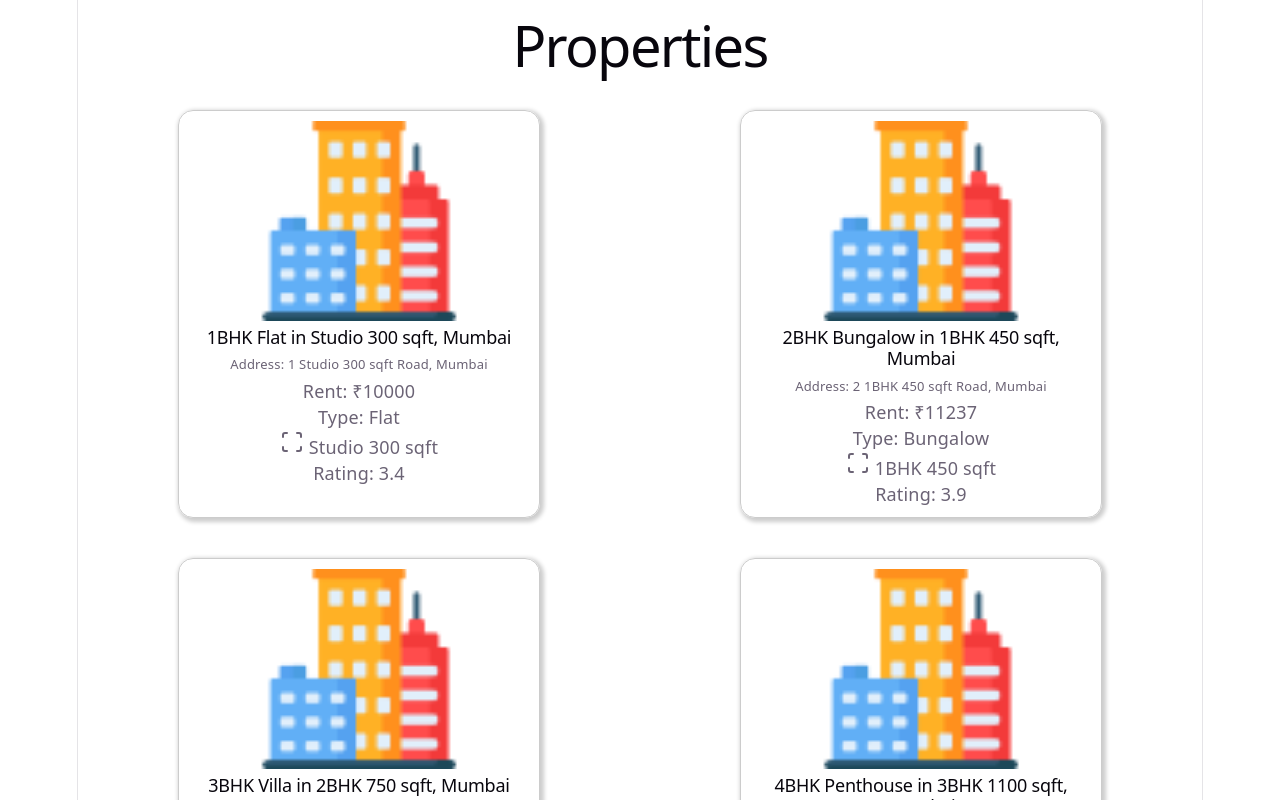
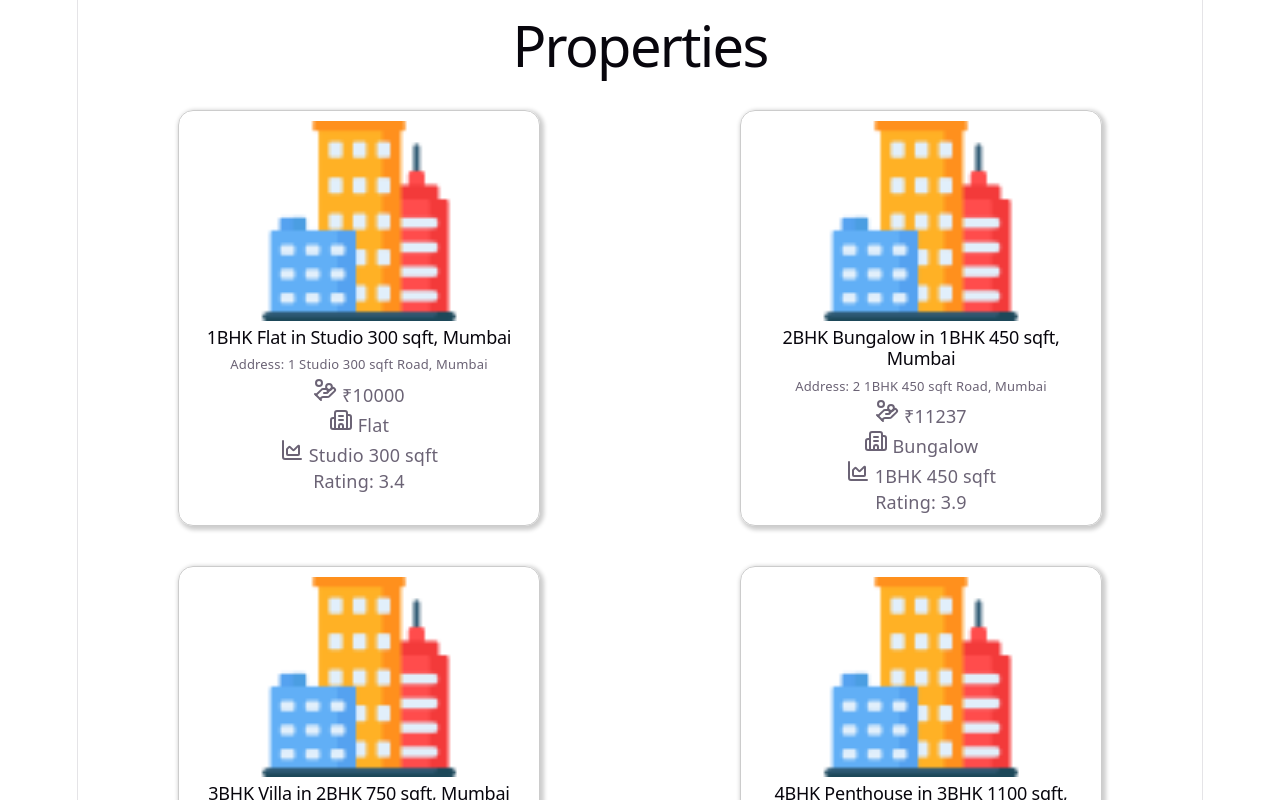
Before and after one commit to sakshi07bhosale/Easy-rent-react-app, a React (Vite) app: page /properties in a window 1280 px wide. Shown: the top 800 px of the page. Built offline with nearby package versions, Linux system fonts and the light colour scheme.

Commit message:
lucide emoji added

```diff
--- a/src/components/PropertyCard/PropertyCard.jsx
+++ b/src/components/PropertyCard/PropertyCard.jsx
@@ -1,6 +1,6 @@
 import "./PropertyCard.css";
 import DummyImg from "./../../components/PropertyCard/building.png";
-import { Scan } from 'lucide-react';
+import { ChartArea,Building2,HandCoins } from 'lucide-react';
 
 function PropertyCard({ title, address, city, area, propertyType, rent, rating }){
     return (
@@ -8,9 +8,9 @@ function PropertyCard({ title, address, city, area, propertyType, rent, rating }
             <img src={DummyImg} alt="property" className="property-Img" />
             <h2 className="property-title">{title}</h2>
             <p className="property-address">Address: {address}</p>
-            <p>Rent: ₹{rent}</p>
-            <p>Type: {propertyType}</p>
-            <p><Scan /> {area}</p>
+            <p><HandCoins /> ₹{rent}</p>
+            <p><Building2 /> {propertyType}</p>
+            <p><ChartArea /> {area}</p>
             <p>Rating: {rating}</p>
         </div>
     );
--- a/src/views/data.jsx
+++ b/src/views/data.jsx
@@ -9,6 +9,7 @@ const cities = {
 
 const propertyTypes = ['Flat', 'Bungalow', 'Villa', 'Penthouse'];
 const sizes = ['Studio', '1BHK', '2BHK', '3BHK', '4BHK'];
+const furnishedOptions = ['Furnished', 'Semi-Furnished', 'Unfurnished'];
 const amenitySets = [
   ['Swimming Pool', 'Lift', 'Gym', 'Parking'],
   ['Lift', 'Parking', 'Security', 'Clubhouse'],
@@ -107,6 +108,7 @@ const PROPERTIES = Array.from({ length: 200 }, (_, index) => {
   const propertyType = propertyTypes[index % propertyTypes.length];
   const size = sizes[(index + 1) % sizes.length];
   const amenities = selectAmenities(index);
+  const furnished = furnishedOptions[index % furnishedOptions.length];
   const address = `${i} ${area} Road, ${city}`;
   const rent = 10000 + ((index * 1237) % 90000);
   const rating = getRating(index);
@@ -117,11 +119,12 @@ const PROPERTIES = Array.from({ length: 200 }, (_, index) => {
   return {
     id: i,
     title: `${size} ${propertyType} in ${area}, ${city}`,
-    description: `A modern ${size.toLowerCase()} ${propertyType.toLowerCase()} located in ${area}, ${city}, with easy access to transit and local amenities.`,
+    description: `A modern ${size.toLowerCase()} ${propertyType.toLowerCase()} located in ${area}, ${city}, ${furnished.toLowerCase()}, with easy access to transit and local amenities.`,
     city,
     area,
     propertyType,
     size,
+    furnished,
     amenities,
     address,
     rent,
```
